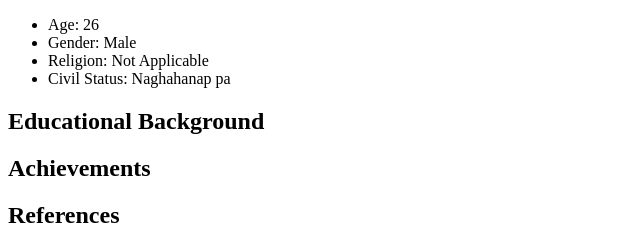
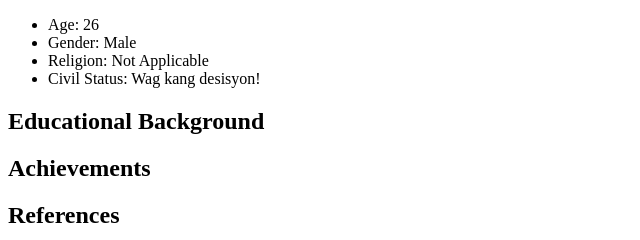
Before and after one commit to Caelum06/Student_Grades, a plain HTML site: page about me.html in a window 1280 px wide. Shown: the part 137-377 px from the top of the page, 0-640 px from the left. Drawn offline with Linux system fonts and the light colour scheme.

Commit message:
Update about me.html

```diff
--- a/about me.html
+++ b/about me.html
@@ -33,7 +33,7 @@
       <li>Age: 26</li>
       <li>Gender: Male</li>
       <li>Religion: Not Applicable</li>
-      <li>Civil Status: Naghahanap pa</li>
+      <li>Civil Status: Wag kang desisyon!</li>
     </ul>
 
     <h2>Educational Background</h2>
```
